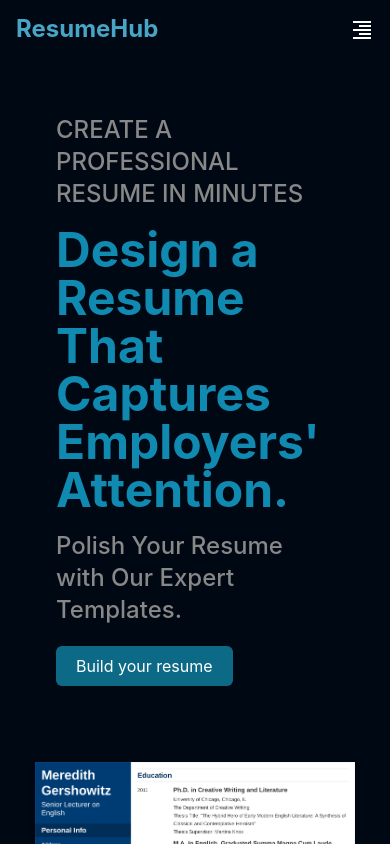
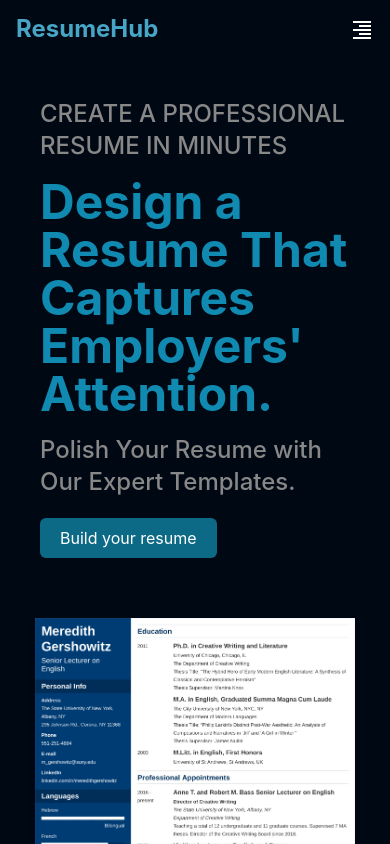
Before and after one commit to jaimin1503/zidio-resume-builder, a React (Vite) app in the folder frontend/: page / in a window 390 px wide. Shown: the top 844 px of the page. Built offline with nearby package versions, Linux system fonts and the light colour scheme.

Commit message:
small change at home page

```diff
--- a/frontend/src/components/HomepageHero.jsx
+++ b/frontend/src/components/HomepageHero.jsx
@@ -5,7 +5,7 @@ export default function HomepageHero() {
   return (
     <>
       <div className="container flex flex-col lg:flex-row justify-center mx-auto">
-        <div className="text-section p-4 flex flex-col justify-center text-wrap ">
+        <div className="text-section sm:p-4 flex flex-col justify-center text-wrap ">
           <p className=" text-2xl font-medium uppercase text-pure-greys-300 mx-10">
             Create a Professional Resume in Minutes
           </p>
```
